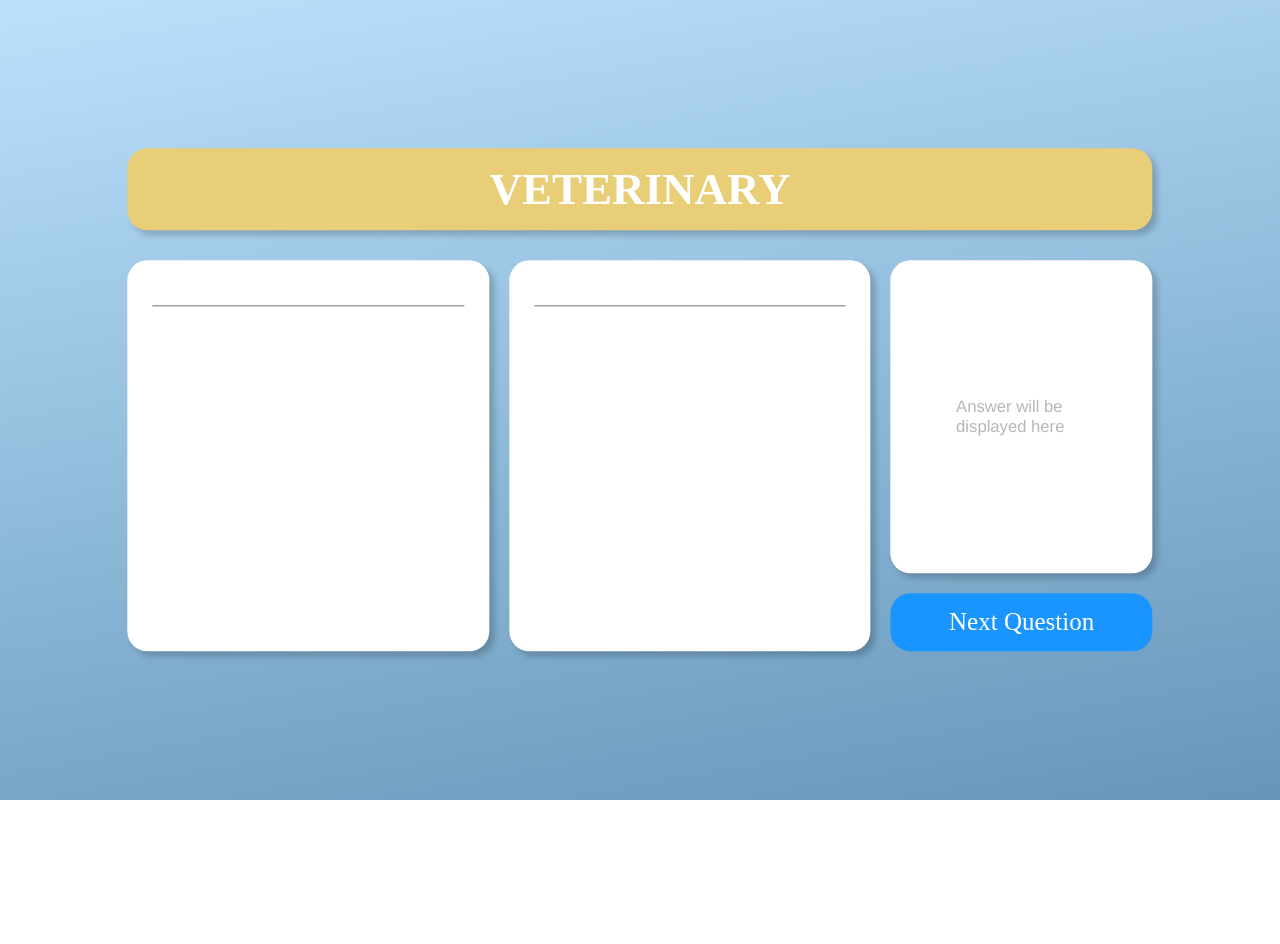
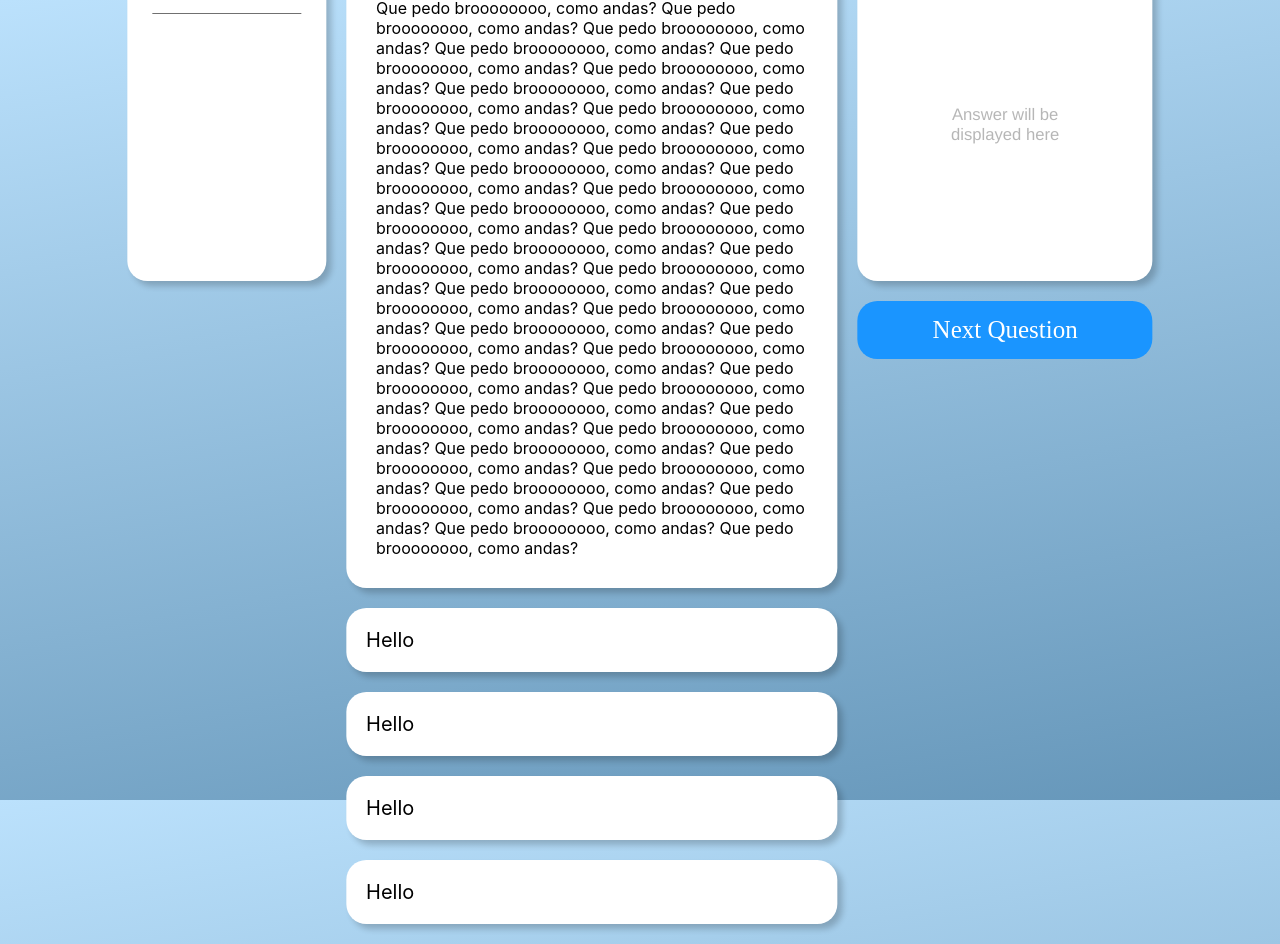
Before and after one commit to AlonsoBear/quizz-app-frontend, a React (Create React App) app: page /exercises in a window 1280 px wide. Before the commit the page ends 800 px from the top, so only its background shows below. Built offline with nearby package versions, Linux system fonts and the light colour scheme.

Commit message:
Question in progress

```diff
--- a/src/basic/Answer.js
+++ b/src/basic/Answer.js
@@ -2,7 +2,7 @@ import styled from "styled-components";
 import { Button } from "./Button";
 
 const BlockContainer = styled.div`
-    width: 80%;
+    width: 30%;
     height: auto;
 `
 
@@ -15,6 +15,10 @@ const AnswerContainer = styled.div `
     position: relative;
     margin-bottom: 20px;
     height: 24.479vw;
+    font-family: "Helvetica Neue";
+
+    display: flex;
+    flex-direction: column;
 `
 
 const AnswerPlaceholder = styled.div`
@@ -23,21 +27,46 @@ const AnswerPlaceholder = styled.div`
     left: 50%;
     transform: translate(-50%, -50%);
 
-    font-family: "Helvetica Neue";
     font-size: 1.302vw;
     color: #707070;
     opacity: .5;
+    text-align: center;
+`
+
+const AnswerText = styled.div`
+    color: #707070;
+    overflow: hidden;
+    ${
+        props => {
+            return 'height: ' + props.height + "%;"
+        }
+    }
+`
+
+const AnswerTextContainer = styled.div`
+    height: 100%;
+`
+
+const AnswerReference = styled.a`
+    color: #1A95FF
 `
 
 
-
-export const Answer = ({isAnswered, description}) => {
+export const Answer = ({isAnswered, description, reference}) => {
 
     return(<>
         <BlockContainer>
             <AnswerContainer>
                 { isAnswered ?
-                "hey" :
+                <AnswerTextContainer>
+                    <AnswerText height={93}>{description}</AnswerText>
+                    <AnswerText height={7}>
+                        <AnswerReference href={reference}>
+                            Reference
+                        </AnswerReference>
+                    </AnswerText>
+                </AnswerTextContainer>
+                :
                 <AnswerPlaceholder>Answer will be displayed here</AnswerPlaceholder>
                 }
             </AnswerContainer>
--- /dev/null
+++ b/src/basic/Option.js
@@ -0,0 +1,33 @@
+import styled from "styled-components";
+import { useState } from "react";
+
+const OptionContainer = styled.div`
+    width: 100%;
+    height: fit-content;
+    background-color: white;
+    box-shadow: 5px 5px 6px rgba(0, 0, 0, 0.2);
+    padding: 20px;
+    border-radius: 20px;
+    font-size: 20px;
+    margin-bottom: 20px;
+
+    ${
+        props => {
+            if(props.isActive)
+                return props.isCorrect ?
+                    "background-color: green;" :
+                    "background-color: red;"
+        }
+    }
+`
+
+export const Option = ({ children, isCorrect, isActive }) => {
+
+
+    return(<>
+        <OptionContainer isCorrect={isCorrect} isActive={isActive}>
+            {children}
+        </OptionContainer>
+    </>
+    )
+}
--- a/src/basic/ProfileStats.js
+++ b/src/basic/ProfileStats.js
@@ -2,7 +2,8 @@ import styled from "styled-components";
 import { useState } from "react";
 
 const ProfileStatsContainer = styled.div`
-    width: 100%;
+    width: 20%;
+    height: 24.479vw;
     background-color: white;
     box-shadow: 5px 5px 6px rgba(0, 0, 0, 0.2);
     padding: 30px;
--- a/src/basic/index.js
+++ b/src/basic/index.js
@@ -5,6 +5,7 @@ import { Button } from "./Button"
 import { Category } from "./Category";
 import { ProfileStats } from "./ProfileStats";
 import { Answer } from "./Answer";
+import { Option } from "./Option";
 
 export {
     Text,
@@ -13,5 +14,6 @@ export {
     Button,
     Category,
     ProfileStats,
-    Answer
+    Answer,
+    Option
 }
--- a/src/components/Exercise.js
+++ b/src/components/Exercise.js
@@ -1,5 +1,9 @@
 import styled from "styled-components";
-import { ProfileStats, BlockHeader, Answer } from "../basic";
+import { ProfileStats,
+         BlockHeader,
+         Answer,
+         Option } from "../basic";
+import { Question } from "./Question";
 
 const BlockContainer = styled.div`
     position: absolute;
@@ -24,8 +28,8 @@ export const Exercise = () => {
             <BlockHeader>VETERINARY</BlockHeader>
             <ContentContainer>
                 <ProfileStats/>
-                <ProfileStats/>
-                <Answer/>
+                <Question/>
+                <Answer isAnswered={false} description="this is my test description" reference="google"/>
             </ContentContainer>
         </BlockContainer>
     </>)
--- /dev/null
+++ b/src/components/Question.js
@@ -0,0 +1,72 @@
+import styled from "styled-components";
+import { Option } from "../basic";
+
+const BlockContainer = styled.div`
+    width: 50%;
+    height: auto;
+`
+
+const QuestionContainer = styled.div`
+    width: 100%;
+    background-color: white;
+    box-shadow: 5px 5px 6px rgba(0, 0, 0, 0.2);
+    padding: 30px;
+    border-radius: 20px;
+    margin-bottom: 20px;
+`
+
+export const Question = ({ question }) => {
+
+
+    return(<>
+        <BlockContainer>
+            <QuestionContainer>
+                Que pedo broooooooo, como andas?
+                Que pedo broooooooo, como andas?
+                Que pedo broooooooo, como andas?
+                Que pedo broooooooo, como andas?
+                Que pedo broooooooo, como andas?
+                Que pedo broooooooo, como andas?
+                Que pedo broooooooo, como andas?
+                Que pedo broooooooo, como andas?
+                Que pedo broooooooo, como andas?
+                Que pedo broooooooo, como andas?
+                Que pedo broooooooo, como andas?
+                Que pedo broooooooo, como andas?
+                Que pedo broooooooo, como andas?
+                Que pedo broooooooo, como andas?
+                Que pedo broooooooo, como andas?
+                Que pedo broooooooo, como andas?
+                Que pedo broooooooo, como andas?
+                Que pedo broooooooo, como andas?
+                Que pedo broooooooo, como andas?
+                Que pedo broooooooo, como andas?
+                Que pedo broooooooo, como andas?
+                Que pedo broooooooo, como andas?
+                Que pedo broooooooo, como andas?
+                Que pedo broooooooo, como andas?
+                Que pedo broooooooo, como andas?
+                Que pedo broooooooo, como andas?
+                Que pedo broooooooo, como andas?
+                Que pedo broooooooo, como andas?
+                Que pedo broooooooo, como andas?
+                Que pedo broooooooo, como andas?
+                Que pedo broooooooo, como andas?
+                Que pedo broooooooo, como andas?
+                Que pedo broooooooo, como andas?
+                Que pedo broooooooo, como andas?
+                Que pedo broooooooo, como andas?
+                Que pedo broooooooo, como andas?
+                Que pedo broooooooo, como andas?
+                Que pedo broooooooo, como andas?
+                Que pedo broooooooo, como andas?
+                Que pedo broooooooo, como andas?
+                Que pedo broooooooo, como andas?
+            </QuestionContainer>
+            <Option isCorrect={true} isActive={false}>Hello</Option>
+            <Option isCorrect={true} isActive={false}>Hello</Option>
+            <Option isCorrect={true} isActive={false}>Hello</Option>
+            <Option isCorrect={true} isActive={false}>Hello</Option>
+        </BlockContainer>
+    </>)
+}
--- a/src/components/index.js
+++ b/src/components/index.js
@@ -3,11 +3,13 @@ import { WelcomeWindow } from "./WelcomeWindow";
 import { Categories } from "./Categories";
 import { Quiz } from "./Quiz";
 import { Exercise } from "./Exercise";
+import { Question } from "./Question";
 
 export {
     InitialForm,
     WelcomeWindow,
     Categories,
     Quiz,
-    Exercise
+    Exercise,
+    Question
 }
```
